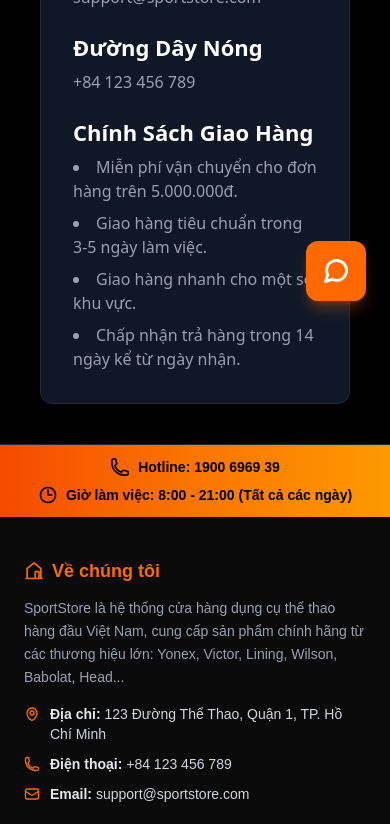
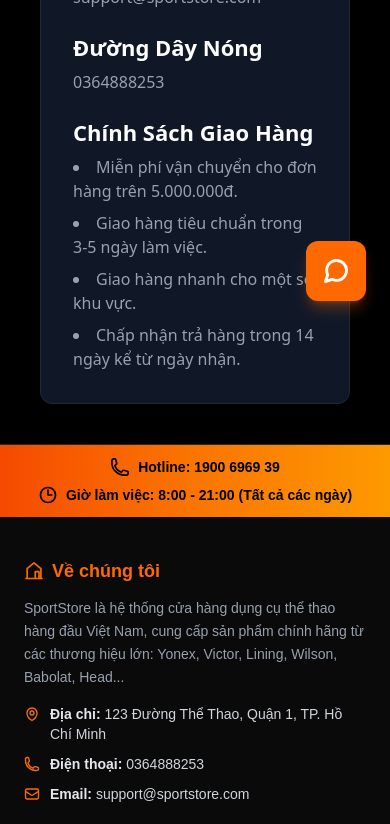
Before and after one commit to Zang-1/72ITIS30503_Team01_Project, a Next.js app in the folder webapp/: page /contact in a window 390 px wide. Shown: the part 519-1343 px from the top of the page. Built offline with nearby package versions, Linux system fonts and the light colour scheme.

Commit message:
update: add user social media links and phone number

```diff
--- a/webapp/app/contact/page.tsx
+++ b/webapp/app/contact/page.tsx
@@ -28,7 +28,7 @@ export default function ContactPage() {
 
           <div>
             <h2 className="text-2xl font-bold text-white mb-2">{t('contact_hotline_title')}</h2>
-            <p className="text-gray-400">+84 123 456 789</p>
+            <p className="text-gray-400">0364888253</p>
           </div>
 
           <div>
--- a/webapp/components/Footer.tsx
+++ b/webapp/components/Footer.tsx
@@ -60,7 +60,7 @@ export default function Footer() {
                     <path strokeLinecap="round" strokeLinejoin="round" d="M2.25 6.75c0 8.284 6.716 15 15 15h2.25a2.25 2.25 0 0 0 2.25-2.25v-1.372c0-.516-.351-.966-.852-1.091l-4.423-1.106c-.44-.11-.902.055-1.173.417l-.97 1.293c-.282.376-.769.542-1.21.38a12.035 12.035 0 0 1-7.143-7.143c-.162-.441.004-.928.38-1.21l1.293-.97c.363-.271.527-.734.417-1.173L6.963 3.102a1.125 1.125 0 0 0-1.091-.852H4.5A2.25 2.25 0 0 0 2.25 4.5v2.25Z" />
                   </svg>
                 </span>
-                <span><strong className="text-gray-200">{t('footer_phone')}:</strong> +84 123 456 789</span>
+                <span><strong className="text-gray-200">{t('footer_phone')}:</strong> 0364888253</span>
               </p>
               <p className="flex items-center gap-2.5">
                 <span className="text-orange-500 shrink-0">
@@ -134,16 +134,16 @@ export default function Footer() {
             <div>
               <h3 className="text-lg font-bold text-orange-500 mb-3">{t('footer_connect')}</h3>
               <div className="flex gap-3">
-                <a href="https://facebook.com" target="_blank" rel="noreferrer" className="w-9 h-9 rounded-lg bg-[#1877F2]/20 border border-[#1877F2]/30 flex items-center justify-center hover:bg-[#1877F2] hover:border-[#1877F2] transition-all duration-300 group" aria-label="Facebook">
+                <a href="https://www.facebook.com/gain.baor" target="_blank" rel="noreferrer" className="w-9 h-9 rounded-lg bg-[#1877F2]/20 border border-[#1877F2]/30 flex items-center justify-center hover:bg-[#1877F2] hover:border-[#1877F2] transition-all duration-300 group" aria-label="Facebook">
                   <svg className="w-4 h-4 text-[#1877F2] group-hover:text-white transition-colors" fill="currentColor" viewBox="0 0 24 24"><path d="M24 12.073c0-6.627-5.373-12-12-12s-12 5.373-12 12c0 5.99 4.388 10.954 10.125 11.854v-8.385H7.078v-3.47h3.047V9.43c0-3.007 1.792-4.669 4.533-4.669 1.312 0 2.686.235 2.686.235v2.953H15.83c-1.491 0-1.956.925-1.956 1.874v2.25h3.328l-.532 3.47h-2.796v8.385C19.612 23.027 24 18.062 24 12.073z"/></svg>
                 </a>
-                <a href="https://youtube.com" target="_blank" rel="noreferrer" className="w-9 h-9 rounded-lg bg-[#FF0000]/20 border border-[#FF0000]/30 flex items-center justify-center hover:bg-[#FF0000] hover:border-[#FF0000] transition-all duration-300 group" aria-label="YouTube">
+                <a href="https://www.youtube.com/@file" target="_blank" rel="noreferrer" className="w-9 h-9 rounded-lg bg-[#FF0000]/20 border border-[#FF0000]/30 flex items-center justify-center hover:bg-[#FF0000] hover:border-[#FF0000] transition-all duration-300 group" aria-label="YouTube">
                   <svg className="w-4 h-4 text-[#FF0000] group-hover:text-white transition-colors" fill="currentColor" viewBox="0 0 24 24"><path d="M23.498 6.186a3.016 3.016 0 0 0-2.122-2.136C19.505 3.545 12 3.545 12 3.545s-7.505 0-9.377.505A3.017 3.017 0 0 0 .502 6.186C0 8.07 0 12 0 12s0 3.93.502 5.814a3.016 3.016 0 0 0 2.122 2.136c1.871.505 9.376.505 9.376.505s7.505 0 9.377-.505a3.015 3.015 0 0 0 2.122-2.136C24 15.93 24 12 24 12s0-3.93-.502-5.814zM9.545 15.568V8.432L15.818 12l-6.273 3.568z"/></svg>
                 </a>
-                <a href="https://tiktok.com" target="_blank" rel="noreferrer" className="w-9 h-9 rounded-lg bg-white/10 border border-white/20 flex items-center justify-center hover:bg-white hover:border-white transition-all duration-300 group" aria-label="TikTok">
+                <a href="https://www.tiktok.com/@shopvnbsports" target="_blank" rel="noreferrer" className="w-9 h-9 rounded-lg bg-white/10 border border-white/20 flex items-center justify-center hover:bg-white hover:border-white transition-all duration-300 group" aria-label="TikTok">
                   <svg className="w-4 h-4 text-white group-hover:text-black transition-colors" fill="currentColor" viewBox="0 0 24 24"><path d="M12.525.02c1.31-.02 2.61-.01 3.91-.02.08 1.53.63 3.09 1.75 4.17 1.12 1.11 2.7 1.62 4.24 1.79v4.03c-1.44-.05-2.89-.35-4.2-.97-.57-.26-1.1-.59-1.62-.93-.01 2.92.01 5.84-.02 8.75-.08 1.4-.54 2.79-1.35 3.94-1.31 1.92-3.58 3.17-5.91 3.21-1.43.08-2.86-.31-4.08-1.03-2.02-1.19-3.44-3.37-3.65-5.71-.02-.5-.03-1-.01-1.49.18-1.9 1.12-3.72 2.58-4.96 1.66-1.44 3.98-2.13 6.15-1.72.02 1.48-.04 2.96-.04 4.44-.99-.32-2.15-.23-3.02.37-.63.41-1.11 1.04-1.36 1.75-.21.51-.15 1.07-.14 1.61.24 1.64 1.82 3.02 3.5 2.87 1.12-.01 2.19-.66 2.77-1.61.19-.33.4-.67.41-1.06.1-1.79.06-3.57.07-5.36.01-4.03-.01-8.05.02-12.07z"/></svg>
                 </a>
-                <a href="https://zalo.me" target="_blank" rel="noreferrer" className="w-9 h-9 rounded-lg bg-[#0068FF]/20 border border-[#0068FF]/30 flex items-center justify-center hover:bg-[#0068FF] hover:border-[#0068FF] transition-all duration-300 group" aria-label="Zalo">
+                <a href="https://zalo.me/0364888253" target="_blank" rel="noreferrer" className="w-9 h-9 rounded-lg bg-[#0068FF]/20 border border-[#0068FF]/30 flex items-center justify-center hover:bg-[#0068FF] hover:border-[#0068FF] transition-all duration-300 group" aria-label="Zalo">
                   <span className="text-xs font-black text-[#0068FF] group-hover:text-white transition-colors">Z</span>
                 </a>
               </div>
```
